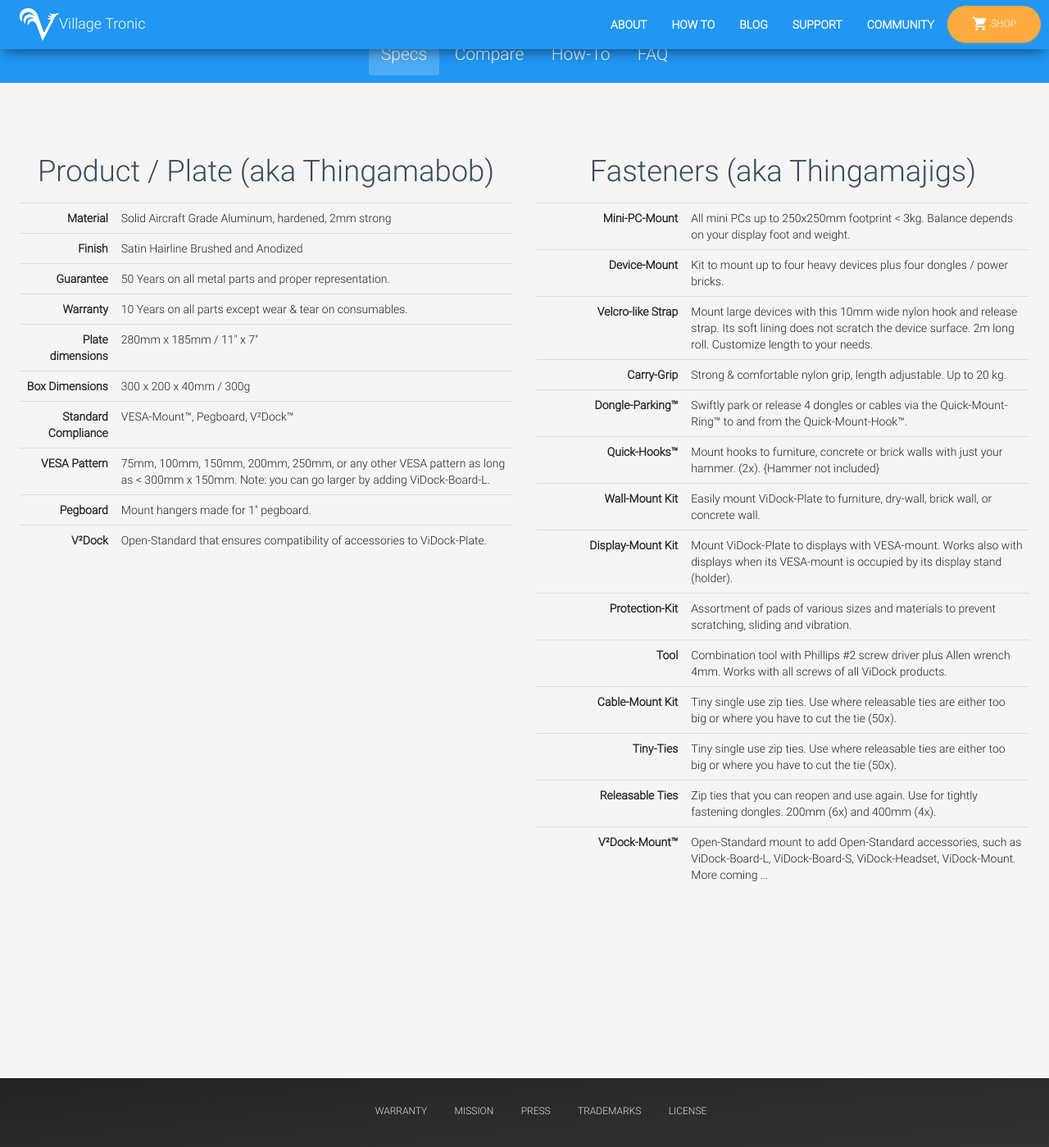
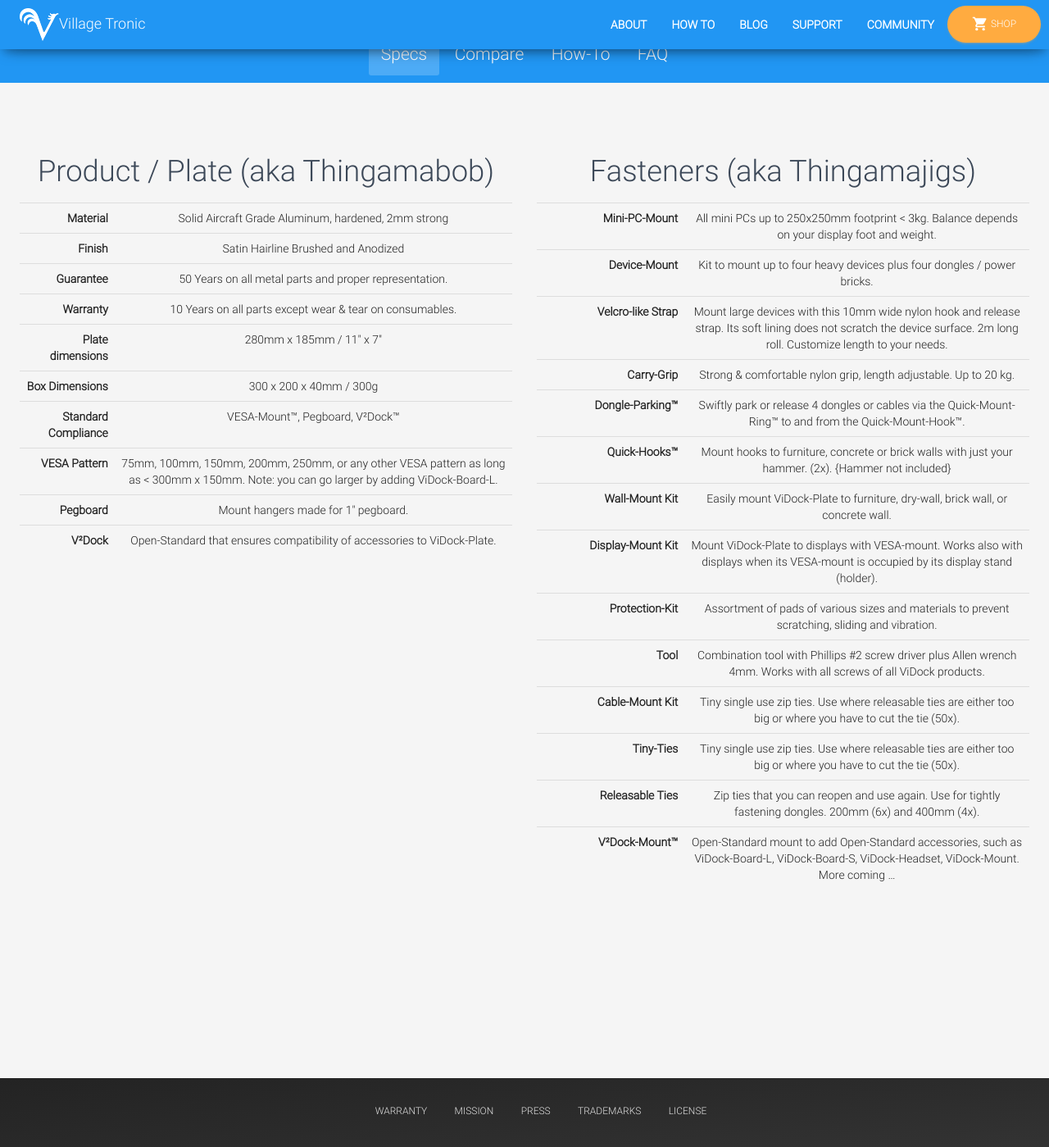
Before and after one commit to V-Squared/shop, a Jekyll site: the page built from shop/vidock-plate.html, in a window 1280 px wide and 1400 px high, scrolled down 3828 px. Shown: the whole window at 82% size. Built offline with Jekyll 4.4.1, drawn with Linux system fonts in a browser that asks for light colours.

Commit message:
change width of compare

```diff
--- a/_sass/base/_typography.scss
+++ b/_sass/base/_typography.scss
@@ -17,6 +17,9 @@
   tr > th {
     font-weight: bold;
   }
+  tr > td {
+    text-align: center;
+  }
   tr > td:first-child {
     text-align: right;
     font-weight: bold;
--- a/shop/vidock-plate.html
+++ b/shop/vidock-plate.html
@@ -682,16 +682,16 @@
         </div>
       </div>
       <div class="tab-pane" id="compare">
-            <div class="container">
+            <div class="container" style="max-width: 900px">
               <div class="table-responsive">
                 <table class="table twin-head table-striped">
                   <thead>
                     <tr>
-                      <th style="width: 30%"></th>
-                      <th style="width: 17.5%">ViDock-Plate-OEM</th>
-                      <th style="width: 17.5%">ViDock-Plate-Kit</th>
-                      <th style="width: 17.5%">ViDock-Plate-Bundle</th>
-                      <th style="width: 17.5%">ViDock-One</th>
+                      <th style="width: 25%"></th>
+                      <th style="width: 18.5%">ViDock-Plate-OEM</th>
+                      <th style="width: 18.5%">ViDock-Plate-Kit</th>
+                      <th style="width: 18.5%">ViDock-Plate-Bundle</th>
+                      <th style="width: 18.5%">ViDock-One</th>
                     </tr>
                   </thead>
                   <tbody>
```
